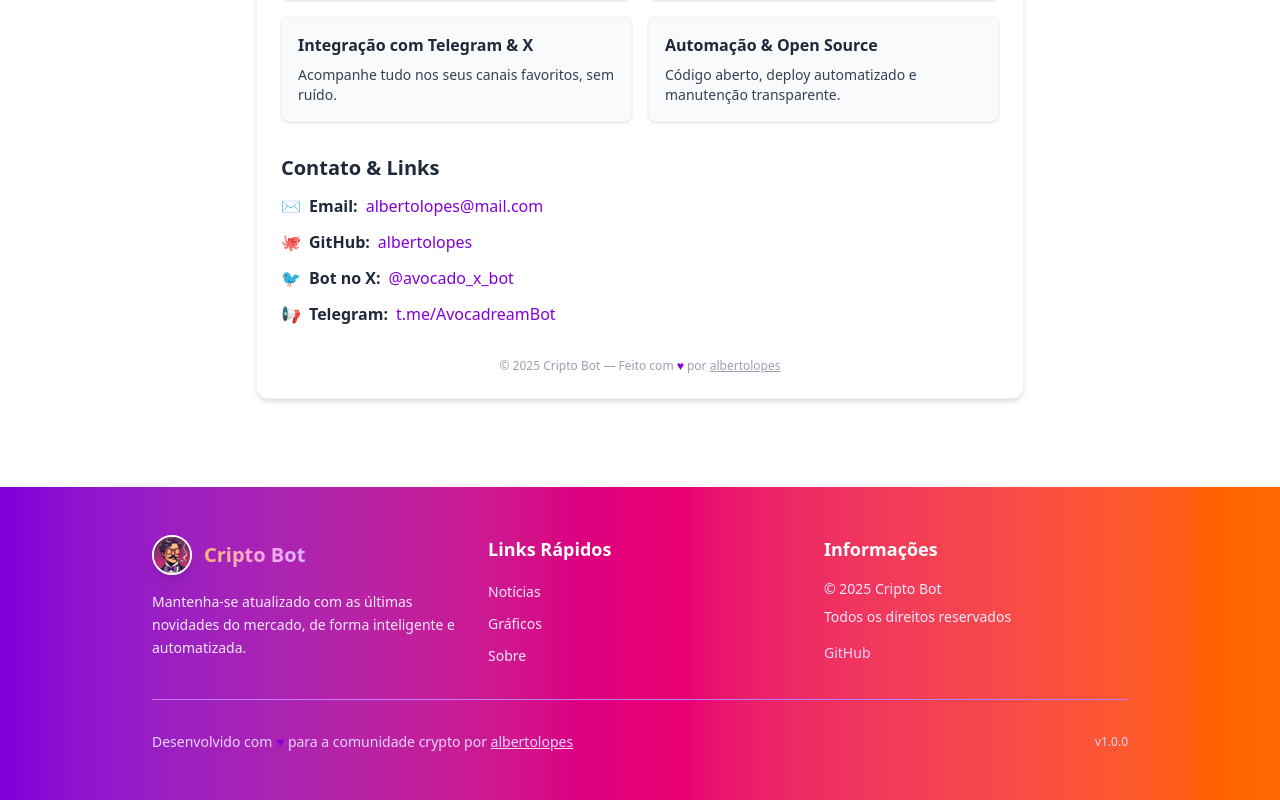
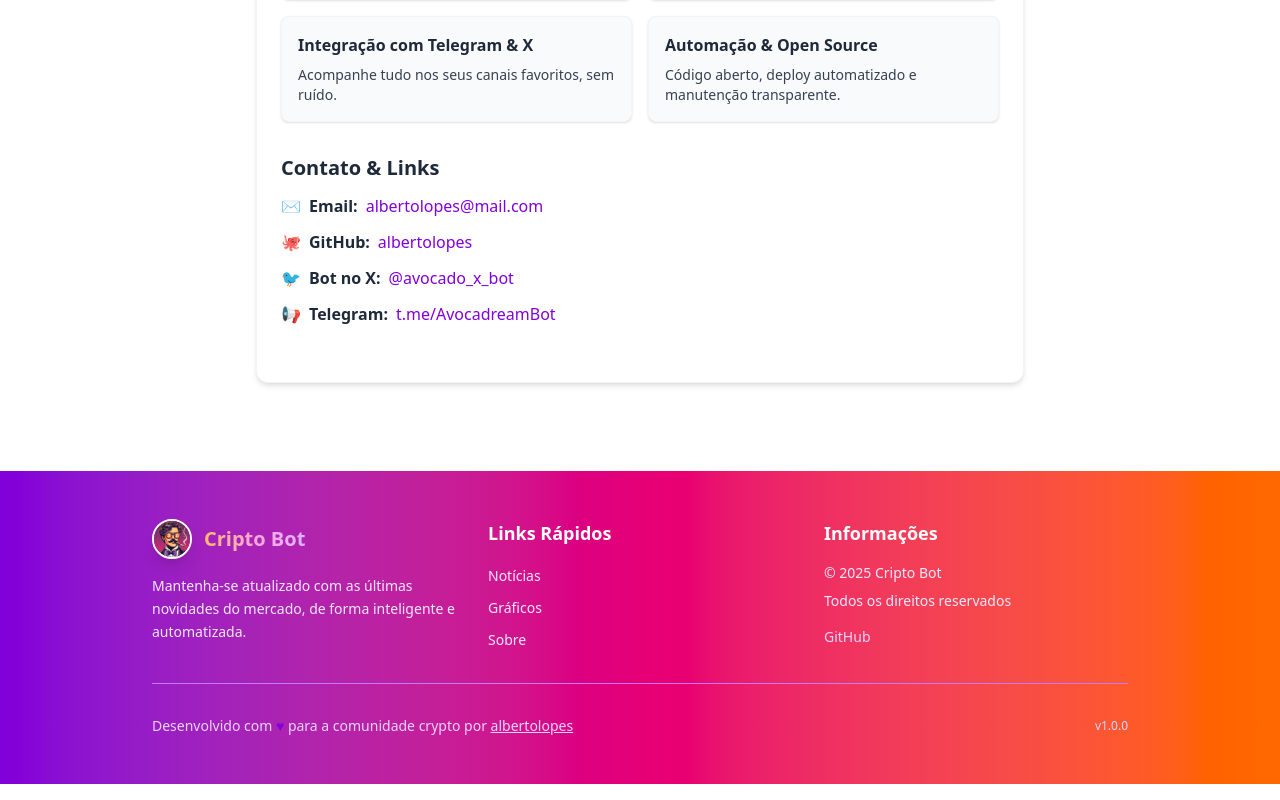
Before and after one commit to albertolopes/cripto-news, a React (Vite) app: page /sobre in a window 1280 px wide. Shown: the part 803-1603 px from the top of the page. Built offline with nearby package versions, Linux system fonts and the light colour scheme; no server answers.

Commit message:
Alteração sobre

```diff
--- a/src/pages/Sobre.jsx
+++ b/src/pages/Sobre.jsx
@@ -108,10 +108,6 @@ export default function Sobre() {
                     </li>
                 </ul>
             </div>
-
-            <div className="text-center text-xs text-gray-400 mt-8">
-                &copy; {new Date().getFullYear()} Cripto Bot &mdash; Feito com <span className="text-purple-700">♥</span> por <a href="https://github.com/albertolopes" className="underline hover:text-gray-700" target="_blank" rel="noopener noreferrer">albertolopes</a>
-            </div>
         </div>
     );
 }
```
